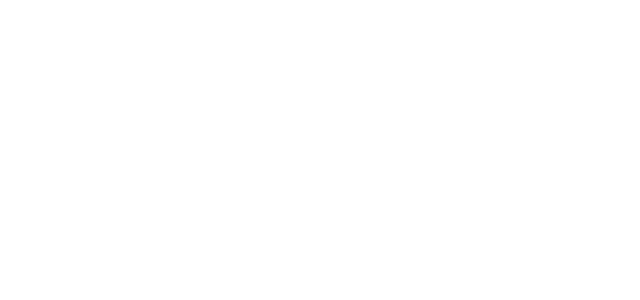
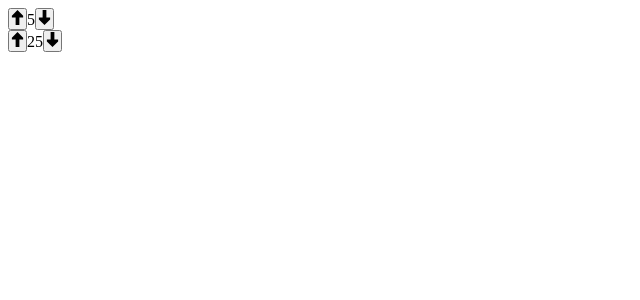
Before and after one commit to Silentgraphic/freecodecampTomato, a React (Vite) app: page / in a window 1280 px wide. Shown: the top 300 px of the page, without its empty margins (0-640 px from the left). Built offline with nearby package versions, Linux system fonts and the light colour scheme.

Commit message:
Setup basic buttons and timer state

```diff
--- a/src/App.jsx
+++ b/src/App.jsx
@@ -1,8 +1,18 @@
+import { useState } from "react";
+import Buttons from "./Buttons";
+
 function App() {
+  const [sesionLength, setSession] = useState(25);
+  const [breakLength, setBreak] = useState(5);
 
   return (
-    <div>
-
+    <div id="clock">
+      <Buttons
+        sesionLength={sesionLength}
+        setSession={setSession}
+        breakLength={breakLength}
+        setBreak={setBreak}
+      />
     </div>
   );
 }
--- /dev/null
+++ b/src/Buttons.jsx
@@ -0,0 +1,39 @@
+/* eslint-disable react/prop-types */
+function Buttons({
+    sesionLength,
+    breakLength,
+    setSession,
+    setBreak
+}) {
+    const handleBreakClick = (operator) => {
+        if (operator === "+") setBreak((e) => e + 1);
+        else if (breakLength > 1 && operator === "-") setBreak((e) => e - 1);
+    };
+
+    const handleSessionClick = (operator) => {
+        if (operator === "+") setSession((e) => e + 1);
+        else if (sesionLength > 1 && operator === "-") setSession((e) => e - 1);
+    };
+
+    return (
+        <div id="buttons">
+            <button id="breakIncrease" className="arrowsButtons" onClick={() => handleBreakClick("+")}>
+                <svg className="arrows" viewBox="0 0 16 16" ><path d="M6 8L2 8L2 6L8 5.24536e-07L14 6L14 8L10 8L10 16L6 16L6 8Z" fill="#000000"></path></svg>
+            </button>
+            <span>{breakLength}</span>
+            <button id="breakDecrease" className="arrowsButtons" onClick={() => handleBreakClick("-")}>
+                <svg className="arrows" viewBox="0 0 16 16"><path d="M10 8L14 8V10L8 16L2 10V8H6V0L10 4.76995e-08V8Z" /></svg>
+            </button>
+            <br />
+            <button id="sessionIncrease" className="arrowsButtons" onClick={() => handleSessionClick("+")}>
+                <svg className="arrows" viewBox="0 0 16 16" ><path d="M6 8L2 8L2 6L8 5.24536e-07L14 6L14 8L10 8L10 16L6 16L6 8Z" fill="#000000"></path></svg>
+            </button>
+            <span>{sesionLength}</span>
+            <button id="sessionDecrease" className="arrowsButtons" onClick={() => handleSessionClick("-")}>
+                <svg className="arrows" viewBox="0 0 16 16"><path d="M10 8L14 8V10L8 16L2 10V8H6V0L10 4.76995e-08V8Z" /></svg>
+            </button>
+        </div>
+    );
+}
+
+export default Buttons;
--- a/src/index.css
+++ b/src/index.css
@@ -0,0 +1,11 @@
+.arrowsButtons {
+    /* border: none;
+    background:none; */
+    padding: 0;
+    margin: 0;
+}
+
+.arrows{
+    width: 15px;
+    height: 15px;
+}
```
